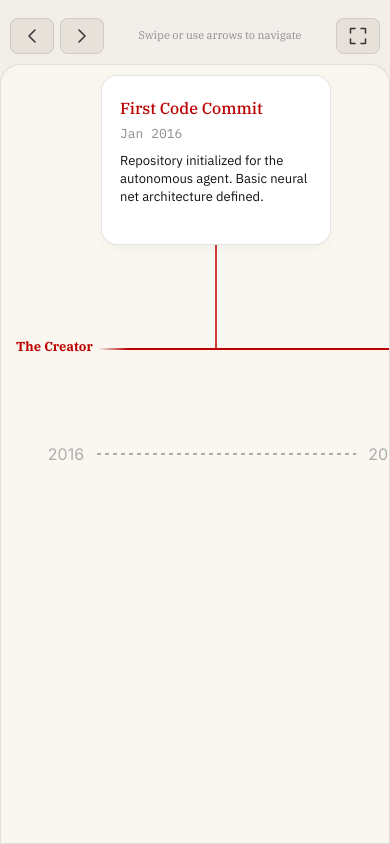
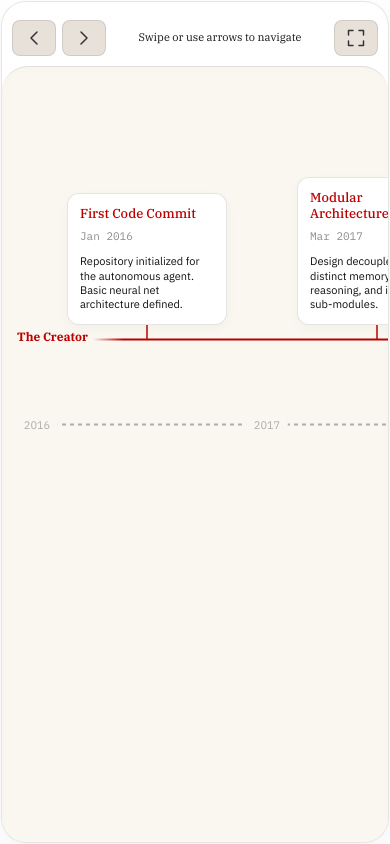
Before and after one commit to strangerobot/Boom-Timeline-Visualisation, a website: page public/index.html in a window 390 px wide. Drawn offline with Linux system fonts and the light colour scheme.

Commit message:
Match styling and font sizes with Infrastructures Visualisation, optimize mobile layout spacing, alignment, and thresholds

```diff
--- a/public/app.js
+++ b/public/app.js
@@ -17,25 +17,25 @@ document.addEventListener('DOMContentLoaded', () => {
 
   // Dynamic layout calculator based on screen width/height
   function getLayout(windowHeight) {
-    const isMobile = window.innerWidth < 768;
+    const isMobile = window.innerWidth < 600;
     if (isMobile) {
-      const cardWidth = 230;
-      const colSpacing = 240; // 10px gap between cards
-      const yearGap = 20;
-      const startX = 40;
-      const colStartPadding = 60;
-      const xLabelOffset = 25;
+      const cardWidth = 160;
+      const colSpacing = 170; // 10px gap between cards
+      const yearGap = 15;
+      const startX = 20;
+      const colStartPadding = 45;
+      const xLabelOffset = 15;
 
       const usableHeight = windowHeight - 40;
-      const centerY = 20 + usableHeight / 2;
-      const trackOffset = Math.min(105, Math.max(82, usableHeight * 0.16));
+      const centerY = (usableHeight / 2) - 10;
+      const trackOffset = Math.min(85, Math.max(70, usableHeight * 0.15));
       const track1Y = centerY - trackOffset;
       const track2Y = centerY + trackOffset;
 
-      const cardTop1 = 10;
-      const cardTop2 = centerY + trackOffset + Math.min(50, Math.max(30, usableHeight * 0.06));
-      const cardTopMerged = centerY - 57;
-      const cardHeightMergedMobile = 220;
+      const cardTop1 = track1Y - 15 - 170; // 15px gap above the track line (assumes card height of 170px)
+      const cardTop2 = track2Y + 15;        // 15px gap below the track line
+      const cardTopMerged = centerY - 42;   // Centered (card height is 84px)
+      const cardHeightMergedMobile = 170;
       const cardTopPostMerge = centerY - (cardHeightMergedMobile / 2);
 
       return {
@@ -51,7 +51,8 @@ document.addEventListener('DOMContentLoaded', () => {
         yearGap,
         startX,
         colStartPadding,
-        xLabelOffset
+        xLabelOffset,
+        cardGap: 15
       };
     } else {
       const centerY = windowHeight / 2;
@@ -61,7 +62,7 @@ document.addEventListener('DOMContentLoaded', () => {
       const gap = 30;
       const track1Y = cardTopMerged - gap;
       const track2Y = cardTopMerged + 115 + gap;
-      const conn = Math.min(45, Math.max(15, (windowHeight - 500) * 0.2));
+      const conn = Math.min(45, Math.max(15, (windowHeight - 500) * 0.2)) * 1.2;
       const cardTop1 = track1Y - conn - 181;
       const cardTop2 = track2Y + conn;
 
@@ -78,7 +79,8 @@ document.addEventListener('DOMContentLoaded', () => {
         yearGap: 30,
         startX: 70,
         colStartPadding: 70,
-        xLabelOffset: 35
+        xLabelOffset: 35,
+        cardGap: conn
       };
     }
 
@@ -161,7 +163,7 @@ document.addEventListener('DOMContentLoaded', () => {
     if (labelCreator && labelPersona) {
       labelWidth = Math.max(labelCreator.offsetWidth, labelPersona.offsetWidth) || 90;
     }
-    const isMobile = window.innerWidth < 768;
+    const isMobile = window.innerWidth < 600;
     const labelX = Math.max(isMobile ? 15 : 65, scrollLeft + (isMobile ? 10 : 15));
     const maskEnd = labelX + labelWidth + 35;
 
@@ -385,7 +387,7 @@ document.addEventListener('DOMContentLoaded', () => {
 
       // Compute column offsets dynamically using a greedy constraint solver
       const colXOffsets = [];
-      const baseSlotSpacing = window.innerWidth < 768 ? 8 : 12; // Highly condensed spacing per month (in pixels)
+      const baseSlotSpacing = window.innerWidth < 600 ? 8 : 12; // Highly condensed spacing per month (in pixels)
       const firstColTime = columns.length > 0 ? getNumericValue(columns[0][0].dateLabel || columns[0][0].year) : 0;
 
       columns.forEach((colEvents, colIdx) => {
@@ -446,7 +448,7 @@ document.addEventListener('DOMContentLoaded', () => {
               });
             } else if (event.track === 1) {
               // Track 1 Card
-              element = renderCard(event, colX, layout.cardTop1, 1);
+              element = renderCard(event, colX, null, 1, layout.track1Y - layout.cardGap);
               cardPlacements.push({ element, track: 1, x: colX, y: layout.cardTop1 });
               timelineItems.push({
                 element,
@@ -560,7 +562,7 @@ document.addEventListener('DOMContentLoaded', () => {
       startX2 = layout.startX;
     }
 
-    const isMobile = window.innerWidth < 768;
+    const isMobile = window.innerWidth < 600;
     const initialLabelX = isMobile ? 15 : 65;
     const labelLeftOffset = layout.startX - initialLabelX;
     labelStart1 = startX1 - labelLeftOffset;
@@ -594,11 +596,15 @@ document.addEventListener('DOMContentLoaded', () => {
   }
 
   // Card Rendering Helper
-  function renderCard(event, x, y, trackType) {
+  function renderCard(event, x, y, trackType, bottomVal) {
     const card = document.createElement('div');
     card.className = `timeline-card track-${trackType}`;
     card.style.left = `${x}px`;
-    card.style.top = `${y}px`;
+    if (bottomVal !== undefined && bottomVal !== null) {
+      card.style.bottom = `calc(100% - ${bottomVal}px)`;
+    } else {
+      card.style.top = `${y}px`;
+    }
 
     const title = document.createElement('h3');
     title.className = 'card-title';
@@ -722,17 +728,18 @@ document.addEventListener('DOMContentLoaded', () => {
       const h = p.element.offsetHeight;
       const w = p.element.offsetWidth;
       const cx = p.x + w / 2;
+      const actualTop = p.element.offsetTop;
 
       if (p.track === 1) {
         svgLines += `
-          <line x1="${cx}" y1="${p.y + h}" x2="${cx}" y2="${layout.track1Y}"
+          <line x1="${cx}" y1="${actualTop + h}" x2="${cx}" y2="${layout.track1Y}"
                 stroke="var(--track1-color)"
                 stroke-width="1.5"
                 mask="url(#track1-mask)"/>
         `;
       } else if (p.track === 2) {
         svgLines += `
-          <line x1="${cx}" y1="${p.y}" x2="${cx}" y2="${layout.track2Y}"
+          <line x1="${cx}" y1="${actualTop}" x2="${cx}" y2="${layout.track2Y}"
                 stroke="var(--track2-color)"
                 stroke-width="1.5"
                 mask="url(#track2-mask)"/>
@@ -747,7 +754,7 @@ document.addEventListener('DOMContentLoaded', () => {
   function updateStickyLabelsAndMask() {
     if (labelCreator && labelPersona) {
       const scrollLeft = timelineWindow.scrollLeft;
-      const isMobile = window.innerWidth < 768;
+      const isMobile = window.innerWidth < 600;
 
       const labelLeft = isMobile ? 10 : 15;
       const limitOffset = isMobile ? 100 : 150;
--- a/public/style.css
+++ b/public/style.css
@@ -7,12 +7,18 @@
 
   --bg-outer: #f2eee9;
   --bg-inner: #faf6f0;
+  --bg-card: #ffffff;
   --border-color: rgba(0, 0, 0, 0.1);
+  --border-inactive: rgba(0, 0, 0, 0.2);
+  --font-serif: 'IBM Plex Serif', Georgia, serif;
+  --font-sans: 'IBM Plex Sans', -apple-system, BlinkMacSystemFont, "Segoe UI", Roboto, Helvetica, Arial, sans-serif;
+
   --text-gray: #8d8d8d;
   --text-light-gray: #aeaeae;
   --text-black: #111111;
   --shadow-subtle: 0 4px 12px rgba(0, 0, 0, 0.03);
   --shadow-hover: 0 8px 24px rgba(0, 0, 0, 0.08);
+  --transition-speed: 0.3s;
 }
 
 /* Base resets */
@@ -22,10 +28,13 @@
   box-sizing: border-box;
 }
 
+html, body {
+  height: 100%;
+}
+
 body {
-  font-family: 'Inter', sans-serif;
+  font-family: var(--font-sans);
   background-color: transparent;
-  height: 100vh;
   display: flex;
   justify-content: center;
   align-items: center;
@@ -34,19 +43,19 @@ body {
 
 /* Timeline Container (Outer Window Frame) */
 #timeline-container {
-  background-color: var(--bg-outer);
-  border: none;
-  border-radius: 0;
+  background-color: #ffffff;
+  border: 1px solid var(--border-color);
+  border-radius: 25px;
   width: 100vw;
   max-width: 100vw;
-  height: 100vh;
-  max-height: 100vh;
+  height: 100%;
+  max-height: 100%;
   display: flex;
   flex-direction: column;
   padding: 10px 0 0 0;
   overflow: hidden;
-  box-shadow: none;
-  transition: all 0.4s cubic-bezier(0.16, 1, 0.3, 1);
+  box-shadow: 0px 10px 30px rgba(0, 0, 0, 0.05);
+  transition: all 0.3s ease;
   position: relative;
 }
 
@@ -58,6 +67,8 @@ body {
   max-height: none;
   border-radius: 0;
   padding: 15px;
+  box-shadow: none;
+  border: none;
 }
 
 
@@ -83,20 +94,23 @@ body {
 .nav-btn {
   background-color: #e8e1da;
   border: 1px solid var(--border-color);
-  border-radius: 10px;
-  width: 64px;
-  height: 48px;
+  border-radius: 8px;
+  width: 52px;
+  height: 40px;
   display: flex;
   align-items: center;
   justify-content: center;
+  padding: 0;
+  outline: none;
   cursor: pointer;
   color: #333333;
   transition: all 0.2s cubic-bezier(0.16, 1, 0.3, 1);
 }
 
 .nav-btn svg {
-  width: 32px;
-  height: 32px;
+  display: block;
+  width: 26px;
+  height: 26px;
 }
 
 .nav-btn:hover {
@@ -117,9 +131,9 @@ body {
 
 /* Center Instruction Text */
 .instruction-text {
-  font-family: 'IBM Plex Serif', Georgia, serif;
+  font-family: var(--font-serif);
   font-size: 16px;
-  color: var(--text-gray);
+  color: var(--text-black);
   text-align: center;
   user-select: none;
 }
@@ -133,8 +147,9 @@ body {
 /* Inner Window (Timeline Canvas Viewport) */
 .timeline-window {
   background-color: var(--bg-inner);
-  border: 1px solid var(--border-color);
-  border-radius: 20px 20px 0 0;
+  border: none;
+  border-top: 1px solid var(--border-color);
+  border-radius: 26px 26px 24px 24px;
   flex-grow: 1;
   width: 100%;
   overflow: hidden;
@@ -196,7 +211,7 @@ body {
 /* Track Names / Labels (Left side) */
 .track-label {
   position: absolute;
-  font-family: 'IBM Plex Serif', Georgia, serif;
+  font-family: var(--font-serif);
   font-size: 14px;
   font-weight: 700;
   line-height: 1;
@@ -220,8 +235,8 @@ body {
   position: absolute;
   background-color: var(--bg-inner);
   padding: 5px 12px;
-  font-family: 'Inter', sans-serif;
-  font-size: 16px;
+  font-family: var(--font-sans);
+  font-size: 12px;
   font-weight: 400;
   color: var(--text-light-gray);
   transform: translate(-50%, -50%);
@@ -274,7 +289,7 @@ body {
 
 /* Card inner text elements */
 .card-title {
-  font-family: 'IBM Plex Serif', Georgia, serif;
+  font-family: var(--font-serif);
   font-size: 16px;
   font-weight: 500;
   line-height: 1.3;
@@ -305,7 +320,7 @@ body {
 }
 
 .card-description {
-  font-family: 'IBM Plex Sans', sans-serif;
+  font-family: var(--font-sans);
   font-size: 12px;
   color: var(--text-black);
   line-height: 1.5;
@@ -349,11 +364,13 @@ body {
   box-shadow: var(--shadow-hover);
 }
 
-@media (max-width: 767px) {
+@media (max-width: 599px) {
   #timeline-container {
-    width: 100vw;
-    height: 100vh;
-    border-radius: 0;
+    width: calc(100vw - 2px);
+    height: calc(100% - 2px);
+    margin: 1px;
+    border: 1px solid rgba(0, 0, 0, 0.1);
+    border-radius: 25px;
     padding: 8px 0 0 0;
   }
 
@@ -392,40 +409,45 @@ body {
   }
 
   .timeline-card {
-    width: 230px;
-    min-height: 170px;
-    padding: 22px 18px 18px 18px;
-    border-radius: 16px;
+    width: 160px;
+    min-height: 115px;
+    padding: 12px;
+    border-radius: 12px;
   }
 
   .timeline-card.track-3 {
-    min-height: 115px;
-    padding: 12px 16px;
-    gap: 4px;
+    min-height: 84px;
+    padding: 8px;
+    gap: 3px;
   }
 
   .timeline-card.track-merged {
-    min-height: 220px;
-    padding: 22px 18px 18px 18px;
+    min-height: 170px;
+    padding: 12px;
     gap: 6px;
   }
 
 
   .card-title {
-    font-size: 16px;
+    font-size: 13px;
   }
 
   .card-date {
-    font-size: 13px;
+    font-size: 11px;
   }
 
   .card-description {
-    font-size: 13px;
-    line-height: 1.4;
+    font-size: 11px;
+    line-height: 1.3;
   }
 
   .track-label {
-    font-size: 13px;
+    font-size: 12px;
     left: 15px;
   }
+
+  .year-label {
+    font-size: 11px;
+    padding: 4px 8px;
+  }
 }
```
